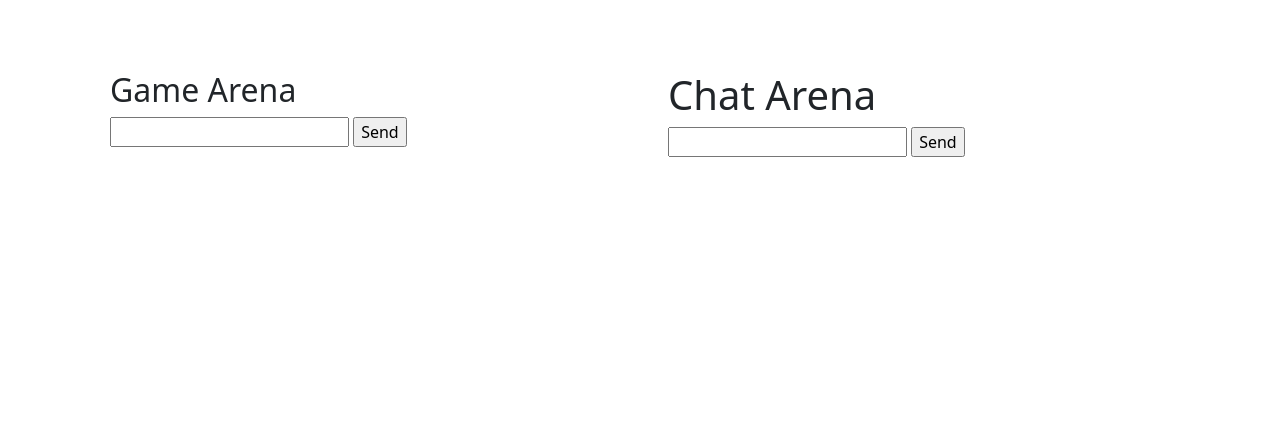
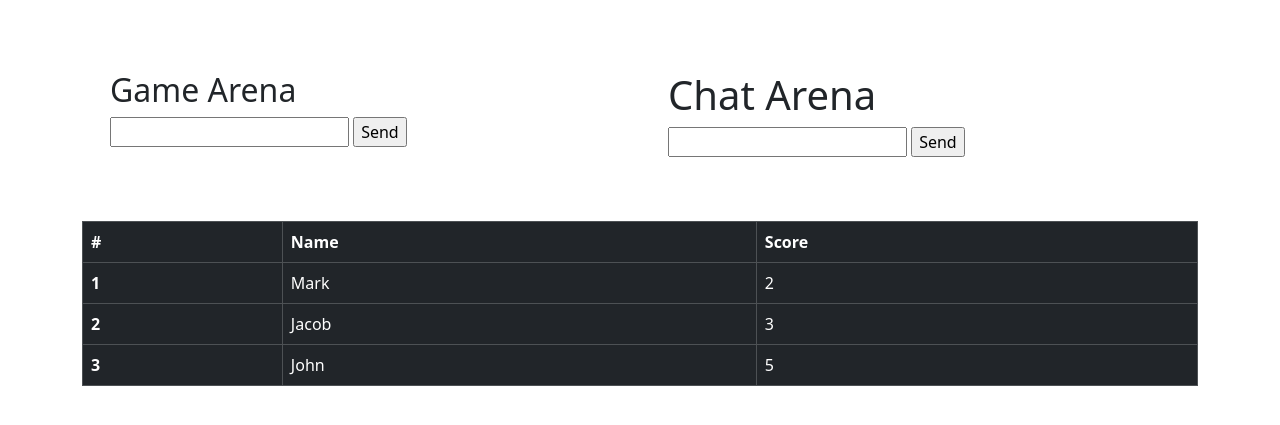
Before and after one commit to AnishBashyal/Guessy, a Flask app: template guessapp/templates/room.html in a window 1280 px wide. Shown: the part 83-508 px from the top of the page. Run offline with Flask 3, Linux system fonts and the light colour scheme; the template is opened without the code that fills it, so the values that code supplies are empty; some libraries are stand-ins or nearby versions.

Commit message:
Leaderboard table added

```diff
--- a/guessapp/room/events.py
+++ b/guessapp/room/events.py
@@ -65,7 +65,7 @@ def handle_game_message(data):
     }
     print("Message received " , message)
     if request.sid is not current_turn_sid and secret_word:
-        if secret_word == data["data"]:
+        if secret_word.lower() == data["data"].lower():
             message["message"] = secret_word
             emit("wordGuessed", message, to=room_code, namespace="/game")
             currentTurn()
--- a/guessapp/static/game.js
+++ b/guessapp/static/game.js
@@ -78,7 +78,7 @@ gameSocket.on("turn", () => {
 
 gameSocket.on("wordSet", (data)=>{
     console.log("Time starts")
-    let timeleft = 30;
+    let timeleft = 10;
     Timer = setInterval(function(){
         if(timeleft <= 0){
             clearTimer()
--- a/guessapp/templates/room.html
+++ b/guessapp/templates/room.html
@@ -56,6 +56,37 @@
                 </div>
           </div>
       </div>
+    </div>
+    <div class="d-flex justify-content-center">
+        <table class="table table-dark table-hover table-bordered">
+            <thead>
+              <tr>
+                <th scope="col">#</th>
+                <th scope="col">Name</th>
+                <th scope="col">Score</th>
+              </tr>
+            </thead>
+            <tbody>
+              <tr>
+                <th scope="row">1</th>
+                <td>Mark</td>
+                <td>2</td>
+              </tr>
+              <tr>
+                <th scope="row">2</th>
+                <td>Jacob</td>
+                <td>3</td>
+              </tr>
+              <tr>
+                <th scope="row">3</th>
+                <td>John</td>
+                <td> 5</td>
+              </tr>
+            </tbody>
+          </table>
+
+    </div>
+
 
     <script src="{{ url_for('static', filename = 'game.js') }}"></script>
     <script src="{{ url_for('static', filename = 'chat.js') }}"></script>
```
